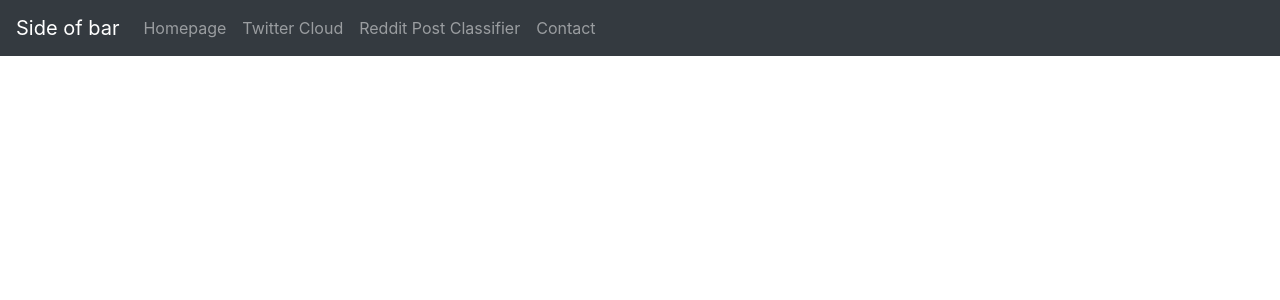
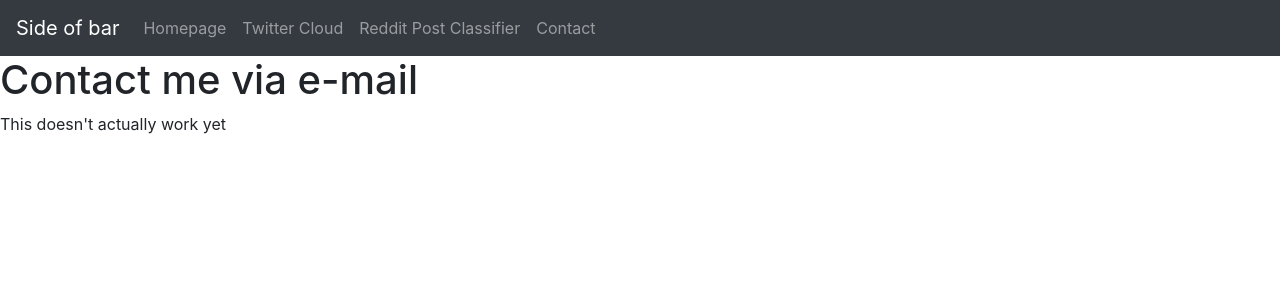
Before and after one commit to SchneiderJM/PersonalWebsite, a React (Create React App) app: page /Contact in a window 1280 px wide. Shown: the top 300 px of the page. Built offline with nearby package versions, Linux system fonts and the light colour scheme.

Commit message:
Added contact page with placeholder text

```diff
--- a/src/App.js
+++ b/src/App.js
@@ -5,6 +5,7 @@ import TwitterCloud from './Pages/TwitterCloud/TwitterCloud';
 import SubredditClassifier from './Pages/SubredditClassifier/SubredditClassifier';
 //import WSBAnalytics from './Pages/WSBAnalytics/WSBAnalytics';
 import Homepage from './Pages/Homepage/Homepage';
+import Contact from './Pages/Contact/Contact';
 import { BrowserRouter, Route } from 'react-router-dom';
 import {useEffect} from 'react';
 
@@ -28,6 +29,9 @@ function App() {
       {/*<Route path='/WSB_Analytics'>
         <WSBAnalytics />
       </Route>*/}
+      <Route path='/Contact'>
+        <Contact />
+      </Route>
     </BrowserRouter>
   );
 }
--- /dev/null
+++ b/src/Pages/Contact/Contact.js
@@ -0,0 +1,13 @@
+import React from 'react';
+
+const Contact = () => {
+    return(
+        <div>
+            <h1>Contact me via e-mail</h1>
+            <p>This doesn't actually work yet</p>
+
+        </div>
+    )
+};
+
+export default Contact;
--- a/src/Pages/SubredditClassifier/SubredditClassifier.js
+++ b/src/Pages/SubredditClassifier/SubredditClassifier.js
@@ -25,7 +25,7 @@ const SubredditClassifier = () => {
 
     if (showDescription){
         page = <div className={classes.container}>
-                <h1>Subreddit Classifier</h1>
+                <h1 className={classes.header}>Subreddit Classifier</h1>
                 <p>Explanation of what it does</p>
             </div>
     }
--- a/src/Pages/SubredditClassifier/SubredditClassifier.module.css
+++ b/src/Pages/SubredditClassifier/SubredditClassifier.module.css
@@ -9,6 +9,9 @@
 
 .container{
     break-after: always;
+}
+.header{
+    margin: auto;
 }
 
 .inputBox{
```
Also changed, not shown: src/Pages/Contact/Contact.module.css (added).
